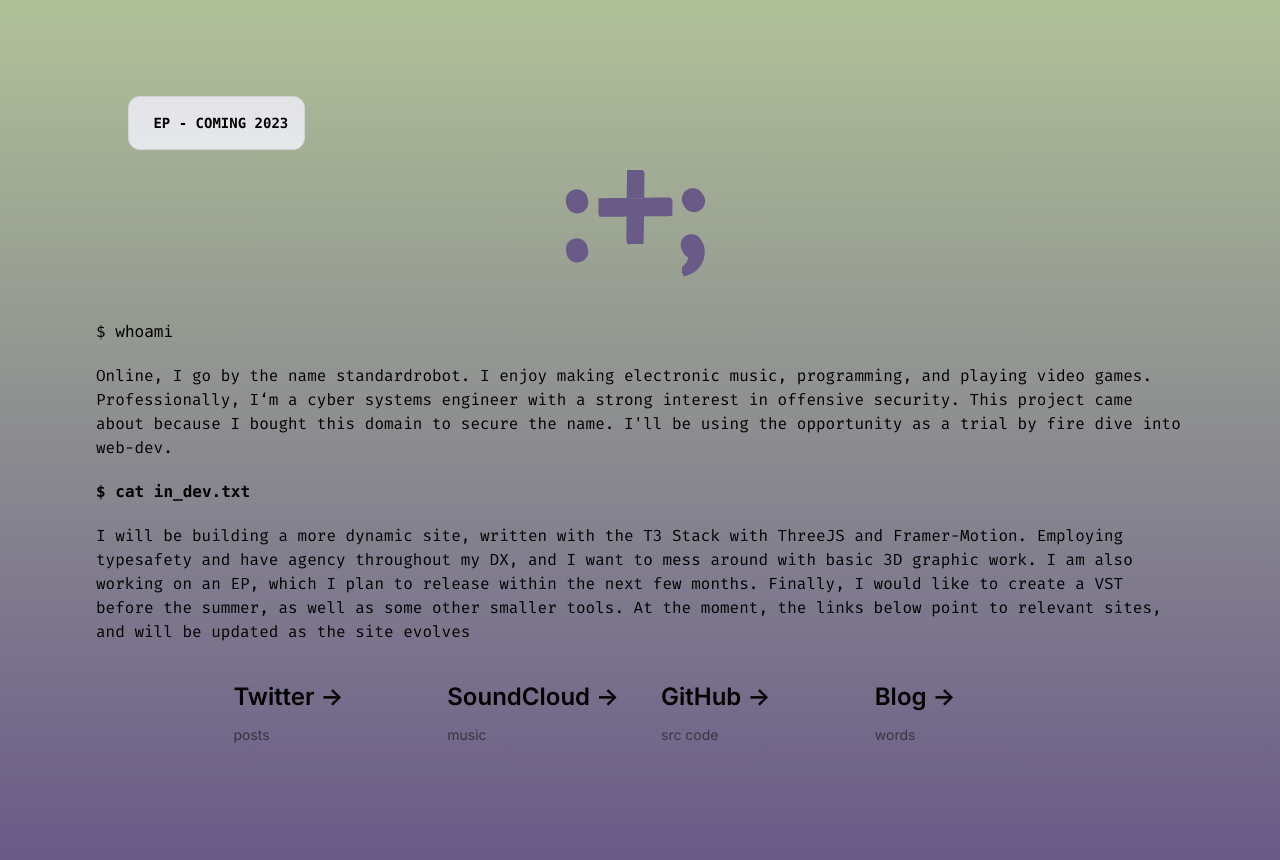
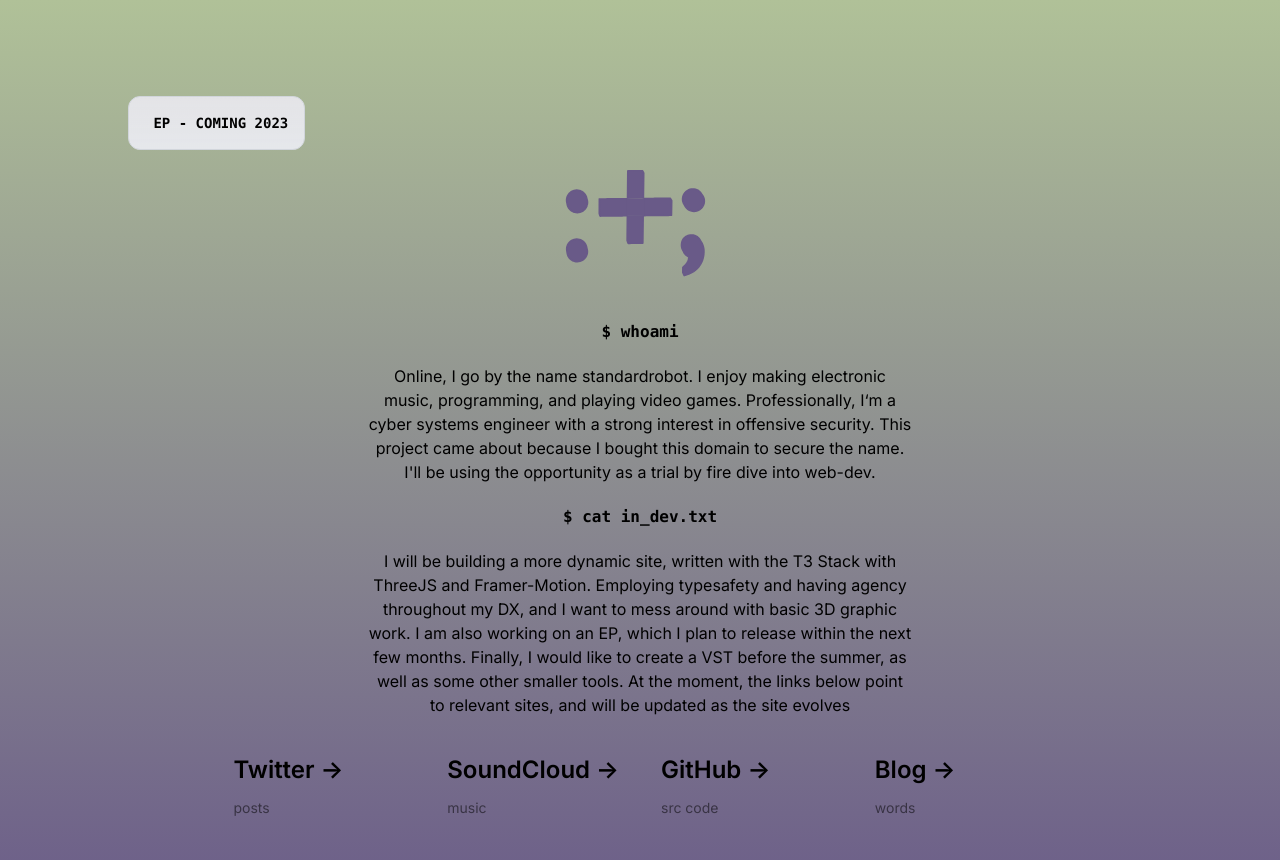
Before and after one commit to standard-robot/standardrobot-dev, a Next.js app: page / in a window 1280 px wide. Shown: the top 860 px of the page. Built offline with nearby package versions, Linux system fonts and the light colour scheme.

Commit message:
updated styles

```diff
--- a/app/page.tsx
+++ b/app/page.tsx
@@ -1,10 +1,9 @@
 import React from 'react';
 import Image from 'next/image';
 import Link from 'next/link';
-import { Atkinson_Hyperlegible, Fira_Code, Fira_Mono } from 'next/font/google';
+import { Fira_Mono } from 'next/font/google';
 
-const ah = Atkinson_Hyperlegible({ weight: '400', subsets: ['latin'] });
-const fc = Fira_Mono({ weight: '400', subsets: ['latin'] });
+// const fc = Fira_Mono({ weight: '400', subsets: ['latin'] });
 export default function Home() {
   return (
     <main className="flex min-h-screen flex-col items-center justify-between p-24">
@@ -15,9 +14,9 @@ export default function Home() {
         </p>
       </div>
 
-      <div className="bg-swamp-green-500">
+      <div>
         <Image
-          className="relative filter: invert(1) drop-shadow(0 0 0.3rem #ffffff70);"
+          className="block ml-auto mr-auto justify-between relative filter: invert(1) drop-shadow(0 0 0.3rem #ffffff70);"
           src="/robot.svg"
           alt="standardrobot logo"
           width={300}
@@ -25,15 +24,13 @@ export default function Home() {
           priority
         />
       </div>
-      <div className="position: relative; text-align: center; vertical-align: center;">
+      <div className="w-3/6">
         <div>
-          <h1 className="text-align: center; {fc.className}">
-            <code className="font-mono; font-bold; position: relative;">
-              $ whoami
-            </code>
+          <h1 className="text-center font-fira">
+            <code className="font-mono; font-bold">$ whoami</code>
           </h1>
-          <div className="mt-5 mb-5">
-            <p className={fc.className}>
+          <div className="mt-5 mb-5 text-center relative justify-between">
+            <p className="font-fira text-center">
               Online, I go by the name standardrobot. I enjoy making electronic
               music, programming, and playing video games. Professionally,
               I&lsquo;m a cyber systems engineer with a strong interest in
@@ -45,13 +42,13 @@ export default function Home() {
         </div>
 
         <div>
-          <h1 className={fc.className}>
+          <h1 className="text-center {fc.className}">
             <code className="font-mono font-bold">$ cat in_dev.txt</code>
           </h1>
           <div className="mt-5 mb-5">
-            <p className={fc.className}>
+            <p className="font-fira text-center">
               I will be building a more dynamic site, written with the T3 Stack
-              with ThreeJS and Framer-Motion. Employing typesafety and have
+              with ThreeJS and Framer-Motion. Employing typesafety and having
               agency throughout my DX, and I want to mess around with basic 3D
               graphic work. I am also working on an EP, which I plan to release
               within the next few months. Finally, I would like to create a VST
```
